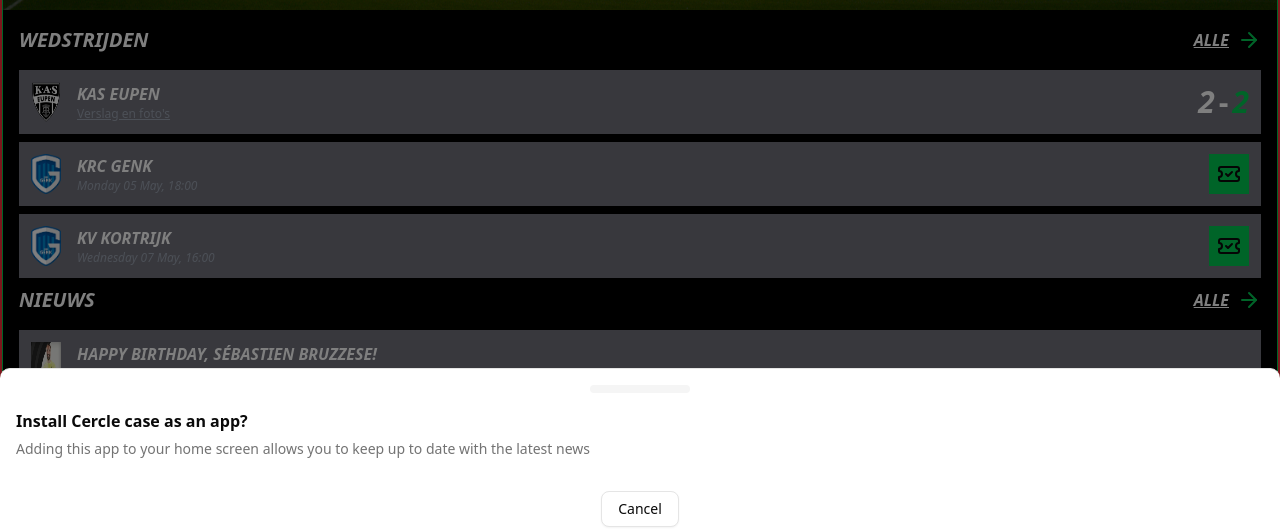
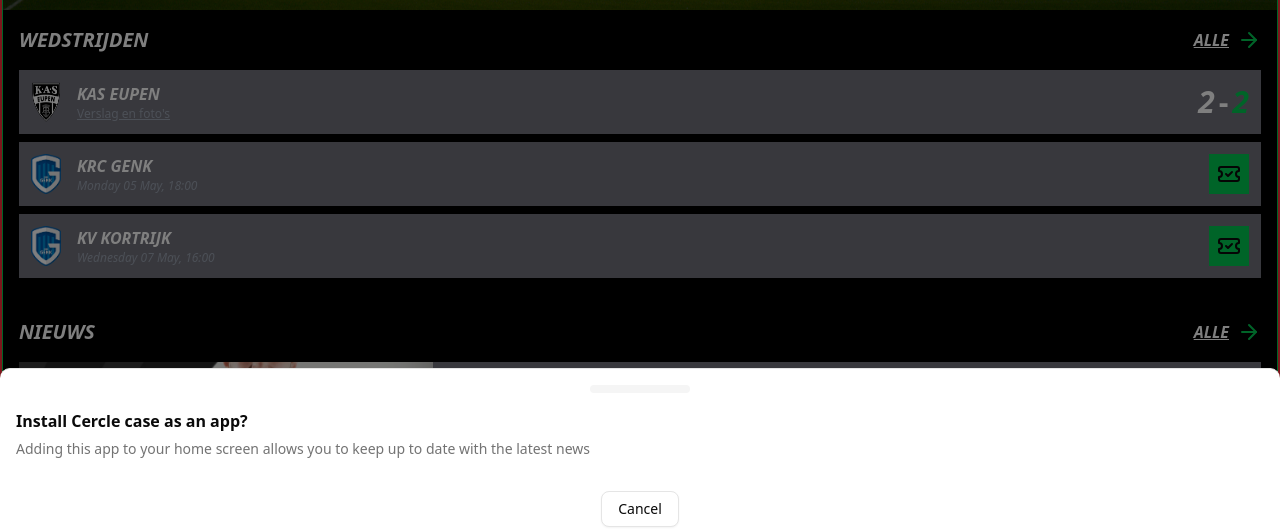
Before and after one commit to BertVereecken/cercle-case, a Next.js app: page / in a window 1280 px wide. Shown: the part 257-789 px from the top of the page. Built offline with nearby package versions, Linux system fonts and the light colour scheme; no server answers.

Commit message:
kaizen: tweaked recent news component a bit

```diff
--- a/src/app/home/components/recent-news-item.component.tsx
+++ b/src/app/home/components/recent-news-item.component.tsx
@@ -12,23 +12,27 @@
   recentNewsArticle,
 }: RecentNewsItemProps): React.ReactElement => {
   return (
-    <div className={"bg-zinc-500 p-3"}>
-      <div className={"flex justify-between items-center"}>
-        <div className={"flex gap-4"}>
+    <div className={"bg-zinc-500 h-[120px]"}>
+      <div className={"flex gap-4 h-full"}>
+        <div className={"flex w-1/3 min-w-1/3"}>
           <Image
             src={"/voetballer1.png"}
             alt={"voetballer"}
             width={30}
             height={30}
+            className="object-cover h-full w-full"
           />
-          <div className={"flex flex-col"}>
-            <SubTitle underline={false}>{recentNewsArticle.title}</SubTitle>
-            <Description>
-              {formatDistanceToNow(recentNewsArticle.publishedDate, {
-                addSuffix: true,
-              })}
-            </Description>
-          </div>
+        </div>
+
+        <div className={"flex flex-col justify-center"}>
+          <SubTitle underline={false} capitalized={false}>
+            {recentNewsArticle.title}
+          </SubTitle>
+          <Description>
+            {formatDistanceToNow(recentNewsArticle.publishedDate, {
+              addSuffix: true,
+            })}
+          </Description>
         </div>
       </div>
     </div>
--- a/src/app/page.tsx
+++ b/src/app/page.tsx
@@ -38,7 +38,9 @@
           <AllInfoButton />
         </div>
 
-        <RecentAndUpcomingGames />
+        <div className={"pb-8"}>
+          <RecentAndUpcomingGames />
+        </div>
 
         <div className={"flex justify-between items-center pb-4"}>
           <HeaderTitle>Nieuws</HeaderTitle>
--- a/src/components/typography.tsx
+++ b/src/components/typography.tsx
@@ -2,11 +2,15 @@
 import { cn } from "@/lib/utils";
 
 export const SubTitle: FC<
-  PropsWithChildren<{ italic?: boolean; underline?: boolean }>
-> = ({ children, italic = true, underline }) => (
+  PropsWithChildren<{
+    italic?: boolean;
+    underline?: boolean;
+    capitalized?: boolean;
+  }>
+> = ({ children, italic = true, underline, capitalized = true }) => (
   <p
     className={cn(
-      `text-white uppercase font-semibold ${italic && "italic"} ${underline && "underline"}`,
+      `text-white font-semibold ${capitalized && "uppercase"} ${italic && "italic"} ${underline && "underline"}`,
     )}
   >
     {children}
```
